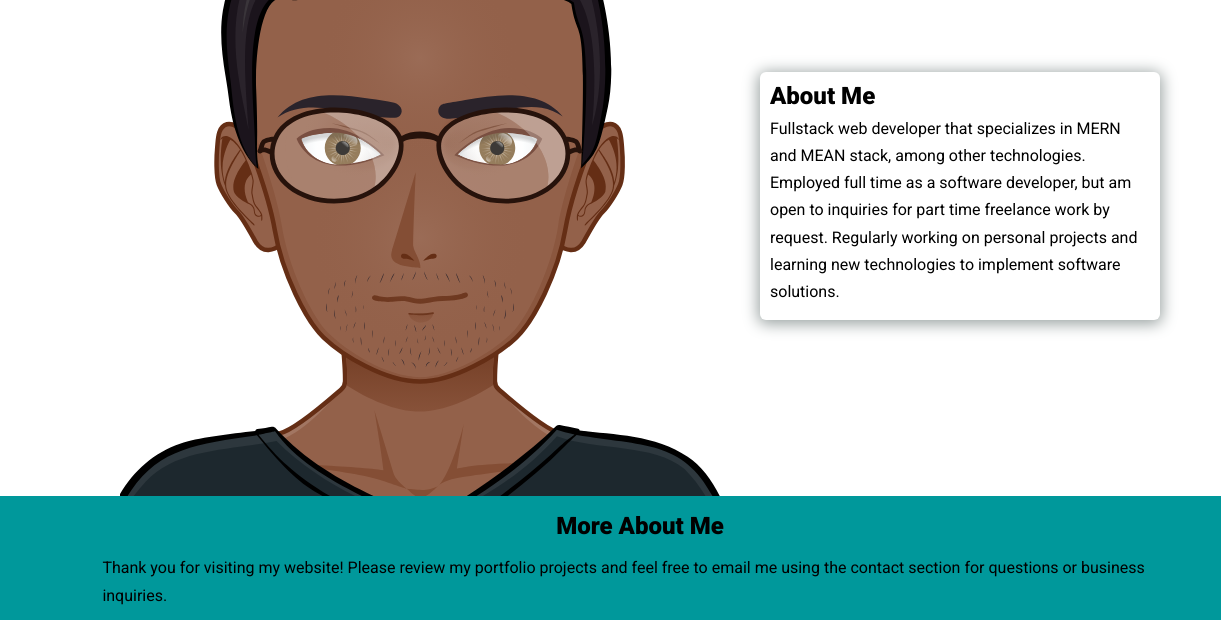
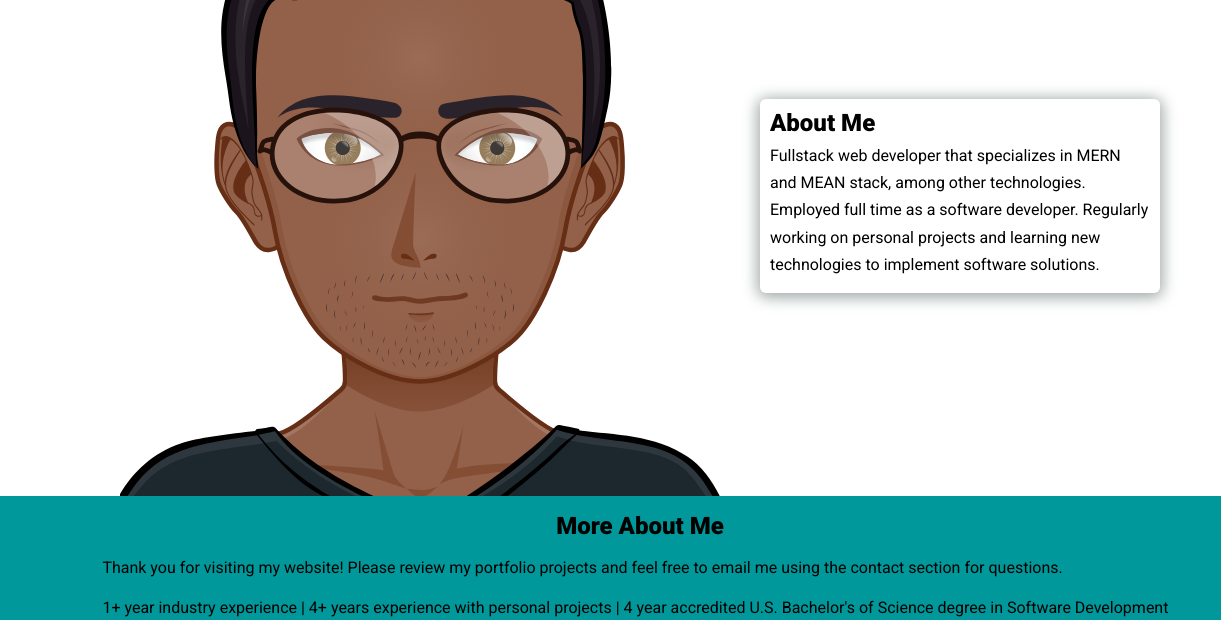
Before and after one commit to njhasty/PortfolioSite, a plain HTML site: page index.html in a window 1280 px wide. Shown: the part 180-800 px from the top of the page, 0-1221 px from the left. Drawn offline with nearby package versions, Linux system fonts and the light colour scheme.

Commit message:
Update index.html

```diff
--- a/index.html
+++ b/index.html
@@ -56,7 +56,7 @@
         <h2 class="bio-title">About Me</h2>
         <p class="bio-text">
           Fullstack web developer that specializes in MERN and MEAN stack, among other technologies.
-          Employed full time as a software developer, but am open to inquiries for part time freelance work by request.
+          Employed full time as a software developer.
           Regularly working on personal projects and learning new technologies to implement software solutions.
         </p>
       </div>
@@ -66,7 +66,7 @@
     <section class="more-about">
       <h2>More About Me</h2>
       <p>
-        Thank you for visiting my website! Please review my portfolio projects and feel free to email me using the contact section for questions or business inquiries.
+        Thank you for visiting my website! Please review my portfolio projects and feel free to email me using the contact section for questions.
       </p>
       <p>
         1+ year industry experience | 4+ years experience with personal projects | 4 year accredited U.S. Bachelor's of Science degree in Software Development
```
